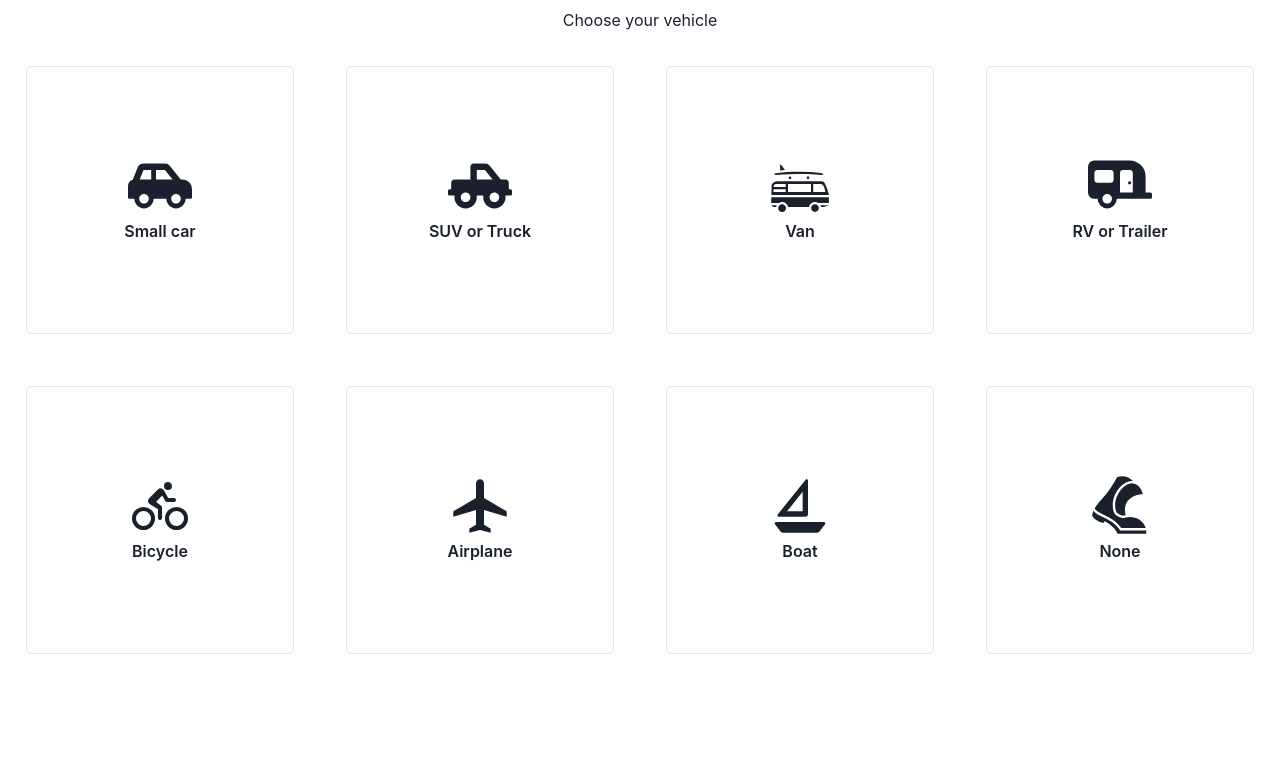
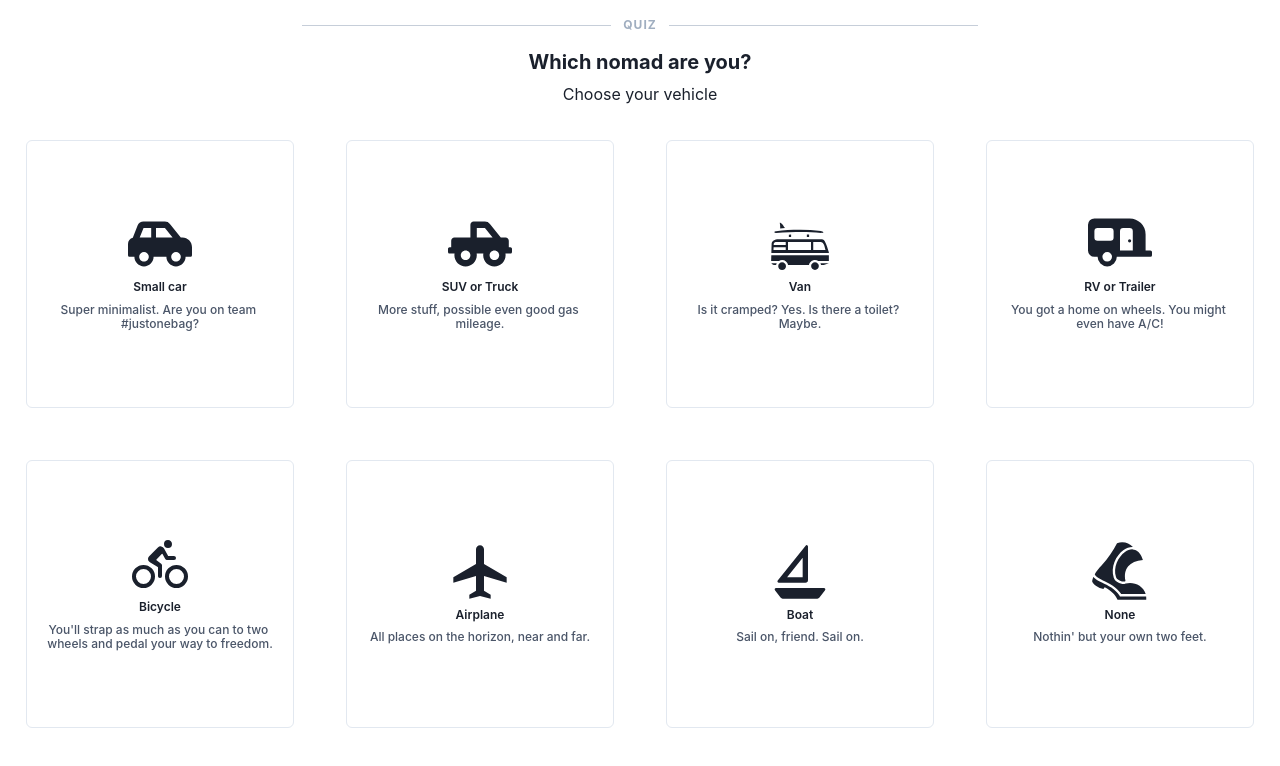
Before and after one commit to benjaminbergstein/nomad-questionaire, a React (Create React App) app: page / in a window 1280 px wide. Shown: the top 766 px of the page. Built offline with nearby package versions, Linux system fonts and the light colour scheme.

Commit message:
Finishing touches

```diff
--- a/package.json
+++ b/package.json
@@ -18,6 +18,7 @@
     "react": "^17.0.2",
     "react-dom": "^17.0.2",
     "react-icons": "^4.3.1",
+    "swr": "^1.1.2",
     "three": "^0.136.0",
     "typescript": "^4.5.4"
   },
--- a/src/App.tsx
+++ b/src/App.tsx
@@ -1,12 +1,14 @@
 import React from "react";
 import { ChakraProvider } from "@chakra-ui/react";
-import { questions, dimensions } from "./lib/questions";
+import Questionaires from "./lib/questions";
 
 import Questionaire from "./Questionaire";
+import { useLocalStorageItem } from "./storage";
 export default function App() {
+  const [questionaire] = useLocalStorageItem("questionaire", "who");
   return (
     <ChakraProvider>
-      <Questionaire {...{ questions, dimensions }} />
+      <Questionaire {...{ questionaire }} />
     </ChakraProvider>
   );
 }
--- a/src/Question.tsx
+++ b/src/Question.tsx
@@ -6,18 +6,28 @@ const getSize = (n: number, x: number = 1) => `${(100 / n - 4) * x}vw`;
 
 import { QuestionType, AnswerType, OptionType } from "./types";
 
+type NextQuestionFunction = (
+  question: QuestionType,
+  answer: string,
+  navigate: boolean
+) => void;
+
 export default function Question({
   question,
   answer,
   nextQuestion,
+  view = undefined,
 }: {
   question: QuestionType;
   answer: AnswerType;
-  nextQuestion: (question: QuestionType, answer: string) => void;
+  nextQuestion: NextQuestionFunction;
+  view?: string;
 }) {
+  const isSummary = view === "summary";
   const handleClick = (answer) => {
-    nextQuestion(question, answer);
+    nextQuestion(question, answer, !isSummary);
   };
+
   return (
     <>
       <Box p={2}>
@@ -25,19 +35,32 @@ export default function Question({
           {question.title}
         </Text>
       </Box>
-      <Flex justifyContent="space-between" flexWrap="wrap">
+      <Box width="100%" overflow={isSummary ? "auto" : "visible"}>
+        <Flex flexWrap={isSummary ? "nowrap" : "wrap"}>
           {Object.entries(question.options).map(
             ([key, val]: [string, OptionType]) => (
               <Button
                 onClick={() => handleClick(key)}
                 m="2vw"
                 colorScheme={answer?.answer === key ? "blue" : "gray"}
-              height={[getSize(1, 0.5), getSize(1, 0.5), getSize(4)]}
-              width={[getSize(1), getSize(1), getSize(4)]}
+                height={
+                  isSummary
+                    ? "200px"
+                    : [getSize(1, 0.5), getSize(1, 0.5), getSize(4)]
+                }
+                minWidth={
+                  isSummary ? "200px" : [getSize(1), getSize(1), getSize(4)]
+                }
+                width={
+                  isSummary ? "200px" : [getSize(1), getSize(1), getSize(4)]
+                }
                 variant="outline"
               >
-              <VStack>
-                <Box p={5} transform="scale(4, 4)">
+                <VStack width="40vw">
+                  <Box
+                    p={isSummary ? 3 : 5}
+                    transform={isSummary ? undefined : "scale(4, 4)"}
+                  >
                     <Icon
                       as={() => (
                         <OptionIcon
@@ -48,15 +71,31 @@ export default function Question({
                     />
                   </Box>
                   <Text
-                  style={{ wordWrap: "break-word", whiteSpace: "break-spaces" }}
+                    fontSize={isSummary ? "14px" : "xs"}
+                    style={{
+                      wordWrap: "break-word",
+                      whiteSpace: "break-spaces",
+                    }}
                   >
                     {val.title}
+                  </Text>
+                  <Text
+                    fontSize={isSummary ? "14px" : "xs"}
+                    color="gray.600"
+                    fontWeight={500}
+                    style={{
+                      wordWrap: "break-word",
+                      whiteSpace: "break-spaces",
+                    }}
+                  >
+                    {val.summaryDescription}
                   </Text>
                 </VStack>
               </Button>
             )
           )}
         </Flex>
+      </Box>
     </>
   );
 }
--- a/src/Questionaire.tsx
+++ b/src/Questionaire.tsx
@@ -1,74 +1,64 @@
 import React, { useState } from "react";
-import {
-  ChakraProvider,
-  Heading,
-  Divider,
-  Text,
-  Box,
-  Button,
-} from "@chakra-ui/react";
-import { ChevronLeftIcon } from "@chakra-ui/icons";
-import { questions, dimensions } from "./lib/questions";
+import { Flex, Heading, Divider, Text, Box, Button } from "@chakra-ui/react";
+import { ChevronLeftIcon, ChevronRightIcon } from "@chakra-ui/icons";
 import Question from "./Question";
+import Questionaires from "./lib/questions";
 
 import { Selections, AnswerType } from "./types";
-import OptionIcon from "./OptionIcon";
+import { useLocalStorageItem } from "./storage";
+import Results from "./Results";
 
-type CharacterStats = Record<string, number>;
-
-const getDefaultDimensions = (dimensions) =>
-  Object.keys(dimensions).reduce(
-    (acc: CharacterStats, dim: string): CharacterStats => ({
-      ...acc,
-      [dim]: 0,
-    }),
+export default function Questionaire({ questionaire }) {
+  const [currentQuestionaire, setQuestionaire] = useLocalStorageItem(
+    "questionaire",
+    "who"
+  );
+  const isCurrentQuestionaire = currentQuestionaire === questionaire;
+  const { title, questions, dimensions } = Questionaires[questionaire];
+  const [questionNumber, setQuestionNumber] = useLocalStorageItem(
+    `${questionaire}:question-number`,
+    0
+  );
+  const [selections, setSelections] = useLocalStorageItem(
+    `${questionaire}:selections`,
     {}
-  ) as CharacterStats;
-
-const calculate = (dimensions, selections: Selections): CharacterStats => {
-  const defaultDimensions = getDefaultDimensions(dimensions);
-  return Object.entries(selections).reduce(
-    (acc: CharacterStats, [_question, selection]: [string, AnswerType]) => {
-      const answer = selection.answer;
-      const stats = selection.options[answer].dimensions;
-      return Object.entries(stats).reduce(
-        (acc2: CharacterStats, [k, v]: [string, number]): CharacterStats => {
-          return {
-            ...acc2,
-            [k]: acc2[k] + v,
-          };
-        },
-        acc
-      );
-    },
-    defaultDimensions
-  );
-};
-
-export default function Questionaire({ questions, dimensions }) {
-  const [questionNumber, setQuestionNumber] = useState(0);
-  const [selections, setSelections] = useState<Selections>({});
+  ) as [Selections, React.Dispatch<React.SetStateAction<Selections>>, any];
   const isComplete = questions[questionNumber] === undefined;
 
-  const [character] = Object.entries(calculate(dimensions, selections)).reduce(
-    (acc: [string, number] | undefined, [key, stat]: [string, number]) => {
-      if (!acc) return [key, stat];
-      if (acc[1] > stat) return acc;
-      return [key, stat];
-    },
-    undefined
-  );
-
-  const nextQuestion = (question, answer) => {
+  const nextQuestion = (question, answer, navigate = true) => {
     setSelections((selections) => ({
       ...selections,
       [question.slug]: { ...question, answer },
     }));
+    if (navigate) {
+      window.history.pushState({}, "yes", `/where/${question.slug}`);
       setQuestionNumber((n) => n + 1);
+    }
   };
 
   return (
     <>
+      <Flex alignItems="center" my={4} maxWidth="700px" mx="auto">
+        <Box flex={1} px={3}>
+          <Divider borderColor="gray.400" />
+        </Box>
+        <Box>
+          <Text
+            color="gray.400"
+            fontSize="xs"
+            fontWeight={700}
+            style={{ textTransform: "uppercase", letterSpacing: "1px" }}
+          >
+            Quiz
+          </Text>
+        </Box>
+        <Box px={3} flex={1}>
+          <Divider borderColor="gray.400" />
+        </Box>
+      </Flex>
+      <Heading size="md" textAlign="center">
+        {title}
+      </Heading>
       {!isComplete && (
         <Question
           answer={selections[questions[questionNumber].slug]}
@@ -77,29 +67,17 @@ export default function Questionaire({ questions, dimensions }) {
         />
       )}
       {isComplete && (
-        <Box>
-          <Heading>You got "{dimensions[character].title}"!</Heading>
-          {Object.values(selections).map(
-            ({ slug, summaryTitle, answer, options }) => (
-              <Box mb={2}>
-                <Box>
-                  <Text fontWeight={700}>{summaryTitle}</Text>
-                </Box>
-                <Box>
-                  <Text>
-                    <OptionIcon questionSlug={slug} optionSlug={answer} />
-                    {options[answer].title}
-                  </Text>
-                </Box>
-                <Box>
-                  <Text>{options[answer].summaryDescription}</Text>
-                </Box>
-                <Divider mt={2} mb={4} />
-              </Box>
-            )
+        <>
+          <Results
+            nextQuestion={nextQuestion}
+            questionaire={questionaire}
+            dimensions={dimensions}
+          />
+          {questionaire === "where" && <Questionaire questionaire="who" />}
+        </>
       )}
-        </Box>
-      )}
+      {isCurrentQuestionaire && (
+        <>
           <Box height="100px" />
           <Box
             px={5}
@@ -108,6 +86,7 @@ export default function Questionaire({ questions, dimensions }) {
             bottom="0px"
             height="100px"
             width="100vw"
+            justifyContent="space-between"
           >
             {questionNumber > 0 && (
               <Button
@@ -121,7 +100,21 @@ export default function Questionaire({ questions, dimensions }) {
                 </Box>
               </Button>
             )}
+            {isComplete && questionaire !== "where" && (
+              <Button
+                height="80px"
+                borderRadius="40px"
+                onClick={() => setQuestionaire("where")}
+              >
+                Next quiz
+                <Box transform="scale(1.75)">
+                  <ChevronRightIcon />
                 </Box>
+              </Button>
+            )}
+          </Box>
+        </>
+      )}
     </>
   );
 }
--- /dev/null
+++ b/src/Results.tsx
@@ -0,0 +1,70 @@
+import React from "react";
+import { Heading, Box } from "@chakra-ui/react";
+import Question from "./Question";
+
+import { Selections, AnswerType } from "./types";
+import { useLocalStorageItem } from "./storage";
+
+type CharacterStats = Record<string, number>;
+
+const getDefaultDimensions = (dimensions) =>
+  Object.keys(dimensions).reduce(
+    (acc: CharacterStats, dim: string): CharacterStats => ({
+      ...acc,
+      [dim]: 0,
+    }),
+    {}
+  ) as CharacterStats;
+
+const calculate = (dimensions, selections: Selections): CharacterStats => {
+  const defaultDimensions = getDefaultDimensions(dimensions);
+  return Object.entries(selections).reduce(
+    (acc: CharacterStats, [_question, selection]: [string, AnswerType]) => {
+      const answer = selection.answer;
+      const stats = selection.options[answer].dimensions;
+      return Object.entries(stats).reduce(
+        (acc2: CharacterStats, [k, v]: [string, number]): CharacterStats => {
+          return {
+            ...acc2,
+            [k]: acc2[k] + v,
+          };
+        },
+        acc
+      );
+    },
+    defaultDimensions
+  );
+};
+
+export default function Results({ nextQuestion, questionaire, dimensions }) {
+  const [selections] = useLocalStorageItem(
+    `${questionaire}:selections`,
+    {}
+  ) as [Selections, React.Dispatch<React.SetStateAction<Selections>>, any];
+
+  console.log(calculate(dimensions, selections));
+  const [character] = Object.entries(calculate(dimensions, selections)).reduce(
+    (acc: [string, number] | undefined, [key, stat]: [string, number]) => {
+      if (!acc) return [key, stat];
+      if (acc[1] > stat) return acc;
+      return [key, stat];
+    },
+    undefined
+  );
+
+  return (
+    <Box pt={3}>
+      <Heading textAlign="center" size="sm">
+        You got "{dimensions[character].title}"!
+      </Heading>
+      {Object.values(selections).map(({ answer, ...question }, idx) => (
+        <Question
+          view="summary"
+          answer={{ answer, ...question }}
+          nextQuestion={nextQuestion}
+          question={question}
+        />
+      ))}
+    </Box>
+  );
+}
--- a/src/lib/questions.ts
+++ b/src/lib/questions.ts
@@ -1,9 +1,9 @@
 import Questions from "../questions.json";
 import WhereQuestions from "../where-questions.json";
-import { QuestionType } from "../types";
+import { QuestionaireType } from "../types";
+import Question from "../Question";
 
-export const questions = Questions.questions as QuestionType[];
-export const dimensions = Questions.dimensions;
-
-export const whereQuestions = WhereQuestions.questions as QuestionType[];
-export const cities = WhereQuestions.cities;
+export default {
+  who: Questions as QuestionaireType,
+  where: WhereQuestions as QuestionaireType,
+};
--- a/src/questions.json
+++ b/src/questions.json
@@ -1,4 +1,5 @@
 {
+  "title": "Which nomad are you?",
   "dimensions": {
     "dirtbag": {
       "title": "Dirtbag"
@@ -106,6 +107,16 @@
       "title": "Choose your budget",
       "summaryTitle": "Budget",
       "options": {
+        "dirtbag": {
+          "title": "$0 / night",
+          "summaryDescription": "I don't really know where you think you're going to sleep, and neither do you.",
+          "dimensions": {
+            "dirtbag": 225,
+            "minimalist": 100,
+            "bougie": -225,
+            "vacationer": -150
+          }
+        },
         "thrifty": {
           "title": "< $50 / night",
           "summaryDescription": "You don't mind roughing it.",
@@ -134,16 +145,6 @@
             "minimalist": -100,
             "bougie": 200,
             "vacationer": 100
-          }
-        },
-        "dirtbag": {
-          "title": "$0 / night",
-          "summaryDescription": "I don't really know where you think you're going to sleep, and neither do you.",
-          "dimensions": {
-            "dirtbag": 225,
-            "minimalist": 100,
-            "bougie": -225,
-            "vacationer": -150
           }
         }
       }
--- /dev/null
+++ b/src/storage.ts
@@ -0,0 +1,56 @@
+import useSWR from "swr";
+
+const VERSION = "1558635";
+const key = (k) => `bb:${VERSION}:nomad:${k}`;
+
+export const fetch = (k, defaultValue = undefined) => {
+  try {
+    const v = JSON.parse(localStorage.getItem(key(k)));
+    if (v !== null) return v;
+    if (defaultValue === undefined) return defaultValue;
+  } catch (e) {
+    return store(k, defaultValue);
+  }
+  return store(k, defaultValue);
+};
+
+export const store = (k, item) => {
+  localStorage.setItem(key(k), JSON.stringify(item));
+  return fetch(k);
+};
+
+export const remove = (k) => {
+  localStorage.removeItem(key(k));
+};
+
+export function useLocalStorageItem<T>(k: string, defaultValue: T) {
+  const fallbackData = fetch(k, defaultValue);
+  const swrReturn = useSWR<T>(
+    key(k),
+    () => Promise.resolve(fetch(k, defaultValue)),
+    { fallbackData }
+  );
+
+  function set(item: T);
+  function set(item: (old: T) => T);
+  function set(item) {
+    if (typeof item === "function") {
+      const current = fetch(k);
+      set(item(current));
+      return;
+    }
+    store(k, item);
+    swrReturn.mutate(item);
+  }
+
+  const clear = () => {
+    remove(k);
+    swrReturn.mutate();
+  };
+
+  return [swrReturn.data || defaultValue, set, clear] as [
+    T,
+    typeof set,
+    typeof clear
+  ];
+}
--- a/src/types.ts
+++ b/src/types.ts
@@ -4,3 +4,8 @@ export type QuestionType = typeof Questions["questions"][number];
 export type OptionType = QuestionType["options"]["small-car"];
 export type AnswerType = QuestionType & { answer: string };
 export type Selections = Record<string, AnswerType>;
+
+export type QuestionaireType = {
+  questions: QuestionType[];
+  dimensions: Record<string, object>;
+};
--- a/src/where-questions.json
+++ b/src/where-questions.json
@@ -1,5 +1,6 @@
 {
-  "cities": {
+  "title": "Where are you headed?",
+  "dimensions": {
     "bayArea": {
       "title": "Bay Area"
     },
@@ -185,6 +186,27 @@
       "title": "Budget",
       "summaryTitle": "How much are you willing to spend on living expenses?",
       "options": {
+        "dirtbag": {
+          "title": "$0 / night",
+          "summaryDescription": "My wallet doesn't need to know I'm traveling.",
+          "dimensions": {
+            "bayArea": 0,
+            "hawaii": 0,
+            "LA": 0,
+            "palmSpringsJoshuaTree": 100,
+            "saltLakeCity": 0,
+            "newYorkCity": 0,
+            "miami": 0,
+            "santaFe": 10,
+            "tahoe": 0,
+            "arizona": 0,
+            "jacksonHole": 100,
+            "nashville": 0,
+            "charleston": 0,
+            "austin": 0,
+            "puertoRico": 100
+          }
+        },
         "thrifty": {
           "title": "< $50 / night",
           "summaryDescription": "You just want a roof over your head.",
@@ -247,27 +269,6 @@
             "austin": 0,
             "puertoRico": 60
           }
-        },
-        "dirtbag": {
-          "title": "$0 / night",
-          "summaryDescription": "My wallet doesn't need to know I'm traveling.",
-          "dimensions": {
-            "bayArea": 0,
-            "hawaii": 0,
-            "LA": 0,
-            "palmSpringsJoshuaTree": 100,
-            "saltLakeCity": 0,
-            "newYorkCity": 0,
-            "miami": 0,
-            "santaFe": 10,
-            "tahoe": 0,
-            "arizona": 0,
-            "jacksonHole": 100,
-            "nashville": 0,
-            "charleston": 0,
-            "austin": 0,
-            "puertoRico": 100
-          }
         }
       }
     },
@@ -284,16 +285,16 @@
             "hawaii": 100,
             "LA": 100,
             "palmSpringsJoshuaTree": 0,
-            "saltLakeCity": 0,
+            "saltLakeCity": -100,
             "newYorkCity": 0,
             "miami": 100,
-            "santaFe": 0,
+            "santaFe": -50,
             "tahoe": 30,
-            "arizona": 0,
-            "jacksonHole": 0,
-            "nashville": 0,
-            "charleston": 0,
-            "austin": 0,
+            "arizona": -50,
+            "jacksonHole": -50,
+            "nashville": -25,
+            "charleston": 25,
+            "austin": -25,
             "puertoRico": 100
           }
         },
@@ -396,16 +397,16 @@
             "hawaii": 100,
             "LA": 70,
             "palmSpringsJoshuaTree": 0,
-            "saltLakeCity": 0,
+            "saltLakeCity": -50,
             "newYorkCity": 0,
             "miami": 100,
-            "santaFe": 0,
+            "santaFe": -50,
             "tahoe": 0,
-            "arizona": 0,
+            "arizona": -50,
             "jacksonHole": 0,
-            "nashville": 0,
-            "charleston": 0,
-            "austin": 0,
+            "nashville": -25,
+            "charleston": 25,
+            "austin": -25,
             "puertoRico": 100
           }
         },
```
Also changed, not shown: 1 other file (tests, documents, lock files or other folders). Lines whose indentation alone changed are shown as unchanged.
